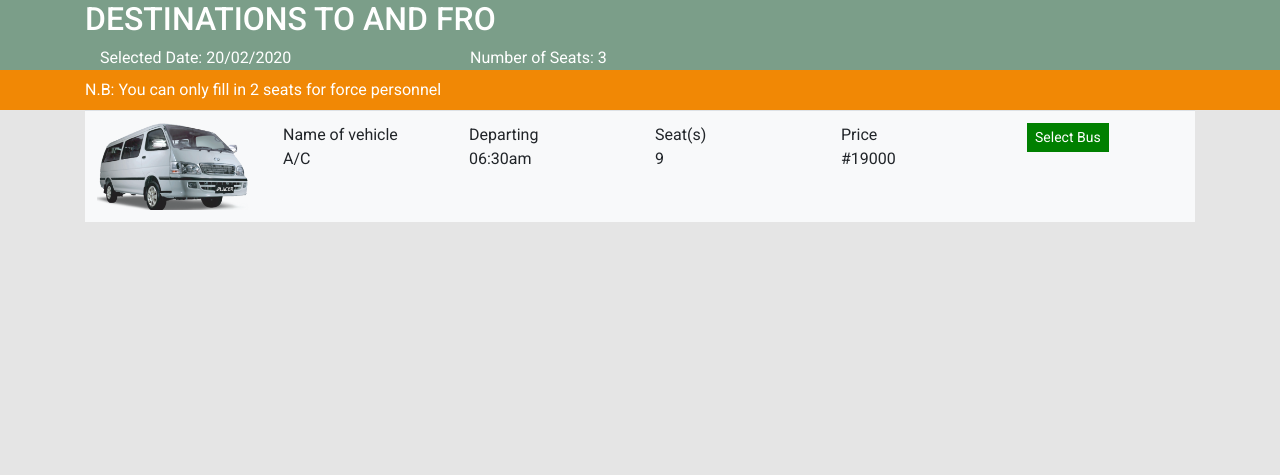
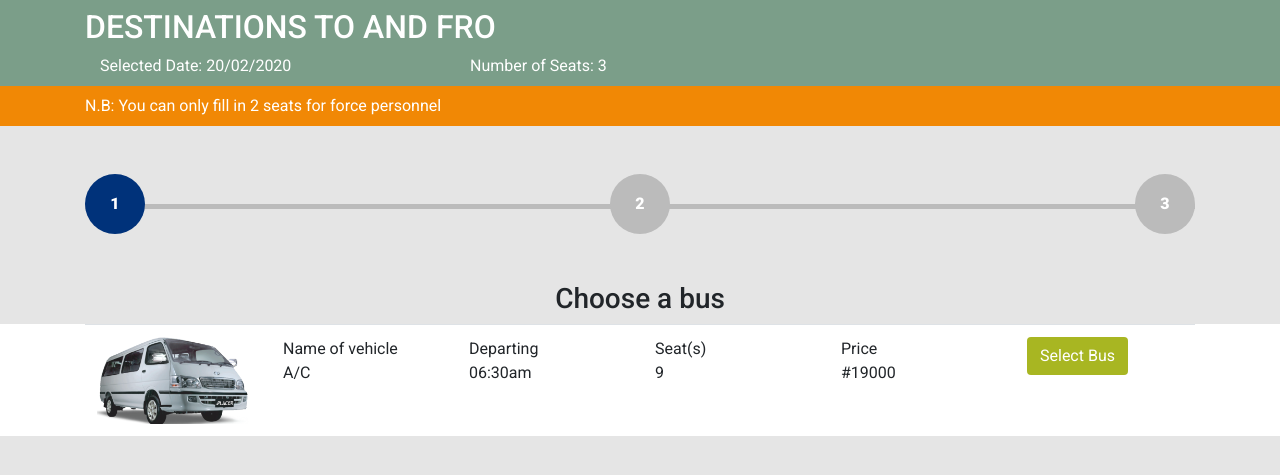
Before and after one commit to iballi2017/pmtransit, a PHP site: page /user/step-1-select-a-bus.php in a window 1280 px wide. Shown: the part 64-539 px from the top of the page. Run offline with PHP 8.4, Linux system fonts and the light colour scheme; some libraries are stand-ins or nearby versions.

Commit message:
19/02/2020 commit

```diff
--- a/css/style.css
+++ b/css/style.css
@@ -429,7 +429,7 @@ input.invalid {
   height: 5px;
   position: absolute;
   top: 50%;
-  width: 90%;
+  width: 100%;
   margin: 0 auto; }
 
 .step-indicators {
@@ -439,6 +439,10 @@ input.invalid {
   justify-content: space-between;
   position: relative; }
 
+/* Mark the steps that are finished and valid: */
+.step.finish {
+  background-color: #00327a; }
+
 .custom-control-label::after {
   background-image: url(../images/seat.svg) !important; }
 
@@ -446,9 +450,6 @@ input.invalid {
   color: #fff;
   border-color: #4d9f45;
   background-color: #4d9f45; }
-
-.custom-checkbox .custom-control-input {
-  background-color: red; }
 
 .step-2-fill-information-page .passenger-accordion-plus-btn::before,
 .step-2-fill-information-page .passenger-accordion-minus-btn::before {
--- a/css/style.scss
+++ b/css/style.scss
@@ -525,7 +525,7 @@ input.invalid {
   height: 5px;
   position: absolute;
   top: 50%;
-  width: 90%;
+  width: 100%;
   margin: 0 auto;
 }
 
@@ -536,7 +536,10 @@ input.invalid {
   justify-content: space-between;
   position: relative;
 }
-
+/* Mark the steps that are finished and valid: */
+.step.finish {
+  background-color: #00327a;
+}
 // vehicle-selection page
 .vehicle-selection-container {
 }
@@ -556,9 +559,9 @@ input.invalid {
   background-color: $greenishColor;
 }
 
-.custom-checkbox .custom-control-input {
-  background-color: red;
-}
+// .custom-checkbox .custom-control-input {
+//   background-color: red;
+// }
 
 // step-2-fill-information-page
 .step-2-fill-information-page {
--- a/user/step-1-select-a-bus.php
+++ b/user/step-1-select-a-bus.php
@@ -5,7 +5,7 @@
 <main class="step-1-select-a-bus-page mb-5">
 
     <section class="select-bus-page-header">
-        <div class="container text-white">
+        <div class="container text-white py-2">
             <h2>DESTINATIONS TO AND FRO</h2>
 
             <div class="container">
@@ -31,10 +31,31 @@
 
 
 
-    <section>
+    <section class="container my-5" style="position: relative; margin-bottom: 20em;">
+
+        <div class="step-indicators">
+            <span class="step finish" id="step-1-indicator">
+                <p>1</p>
+            </span>
+
+            <span class="step" id="step-2-indicator">
+                <p>2</p>
+            </span>
+
+            <span class="step" id="step-3-indicator">
+                <p>3</p>
+            </span>
+            <div class="line-through-steps"></div>
+        </div>
+    </section>
+
+    <div>
+        <h3 class="text-center">Choose a bus</h3>
+    </div>
+    <section class="bg-white">
         <div class="container">
 
-            <table class="table bg-light">
+            <table class="table">
                 <tbody>
                     <tr>
                         <div class="container">
@@ -55,7 +76,7 @@
                                         <p>Price<br />#19000</p>
                                     </div>
                                     <div class="col-6 col-md-2">
-                                        <button class="btn btn-sm form-btn" type="button" data-toggle="collapse"
+                                        <button class="btn custom-form-btn" type="button" data-toggle="collapse"
                                             data-target="#collapseExample" aria-expanded="false"
                                             aria-controls="collapseExample">
                                             Select
@@ -109,7 +130,7 @@
                             <input type="checkbox" class="custom-control-input" id="seat-9-checkbox">
                             <label class="custom-control-label" for="seat-9-checkbox">Seat 9</label>
                         </div>
-                        <button type="submit" class="btn btn-sm form-btn px-3">Continue</button>
+                        <button type="submit" class="btn custom-form-btn px-3">Continue</button>
 
                     </form>
                     <!-- Anim pariatur cliche reprehenderit, enim eiusmod high life accusamus terry richardson ad squid.
```
Also changed, not shown: user/login.php (+9 -26 lines), user/register.php (+6 -15 lines), user/step-2-fill-information.php (+24 -1 lines), user/step-3-payment-page.php (+26 -1 lines), 1 other file.
